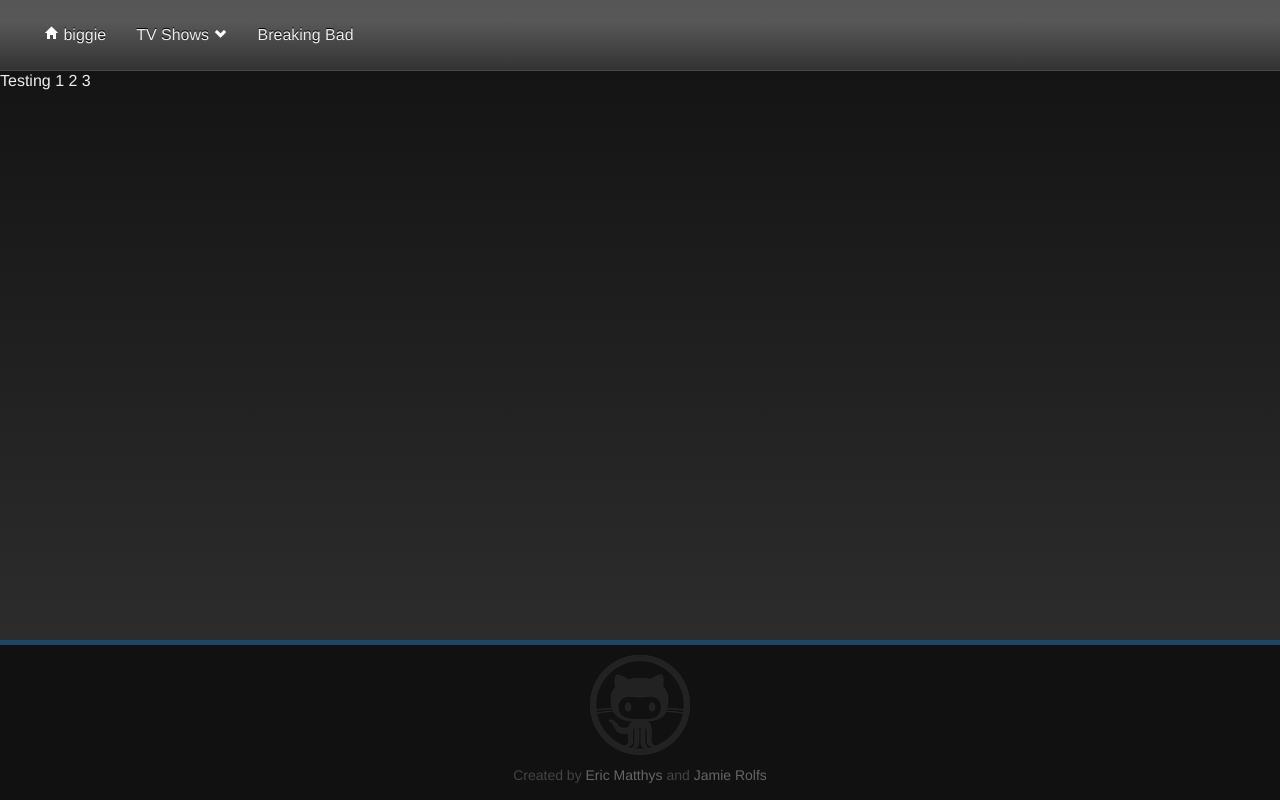
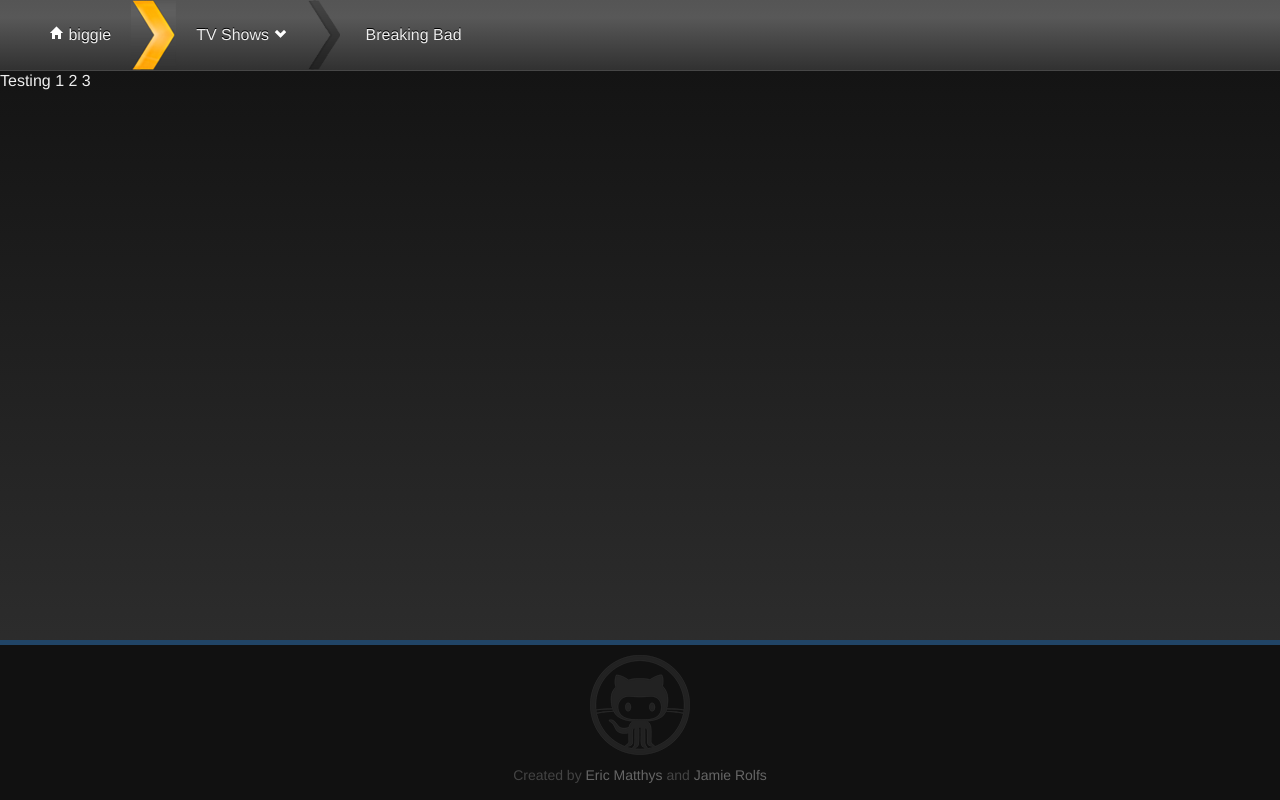
Before and after one commit to mattetti/plex-web-client, a plain HTML site: page app/index.html in a window 1280 px wide. Drawn offline with Linux system fonts and the light colour scheme.

Commit message:
added placeholder carets

```diff
--- a/app/less/app.less
+++ b/app/less/app.less
@@ -14,18 +14,29 @@ body {
 header {
 	height: 70px;
 	border-bottom: 1px solid #474747;
-	#gradient > .vertical-three-colors(#555, #585858, 30%, #333);
+	#gradient > .vertical-three-colors(#555, #585858, 25%, #313131);
 }
 
 ul.nav {
 	margin: 0;
-	padding: 0 30px;
+	padding: 0 40px;
 
 	li {
 		float: left;
-		padding: 0 15px;
+		margin: 0 10px;
 		line-height: 70px;
 		text-shadow: 0 -1px 0 #000;
+	}
+
+	li.divider {
+		width: 38px;
+		height: 70px;
+		background: url(../img/caret.png) no-repeat;
+	}
+
+	li.divider.primary {
+		width: 45px;
+		background: url(../img/plex_caret.png) no-repeat;
 	}
 
 	[class^="icon-"], [class*=" icon-"] {
```
Also changed, not shown: app/css/plex.css, app/img/caret.png (added), app/img/plex_caret.png (added).
